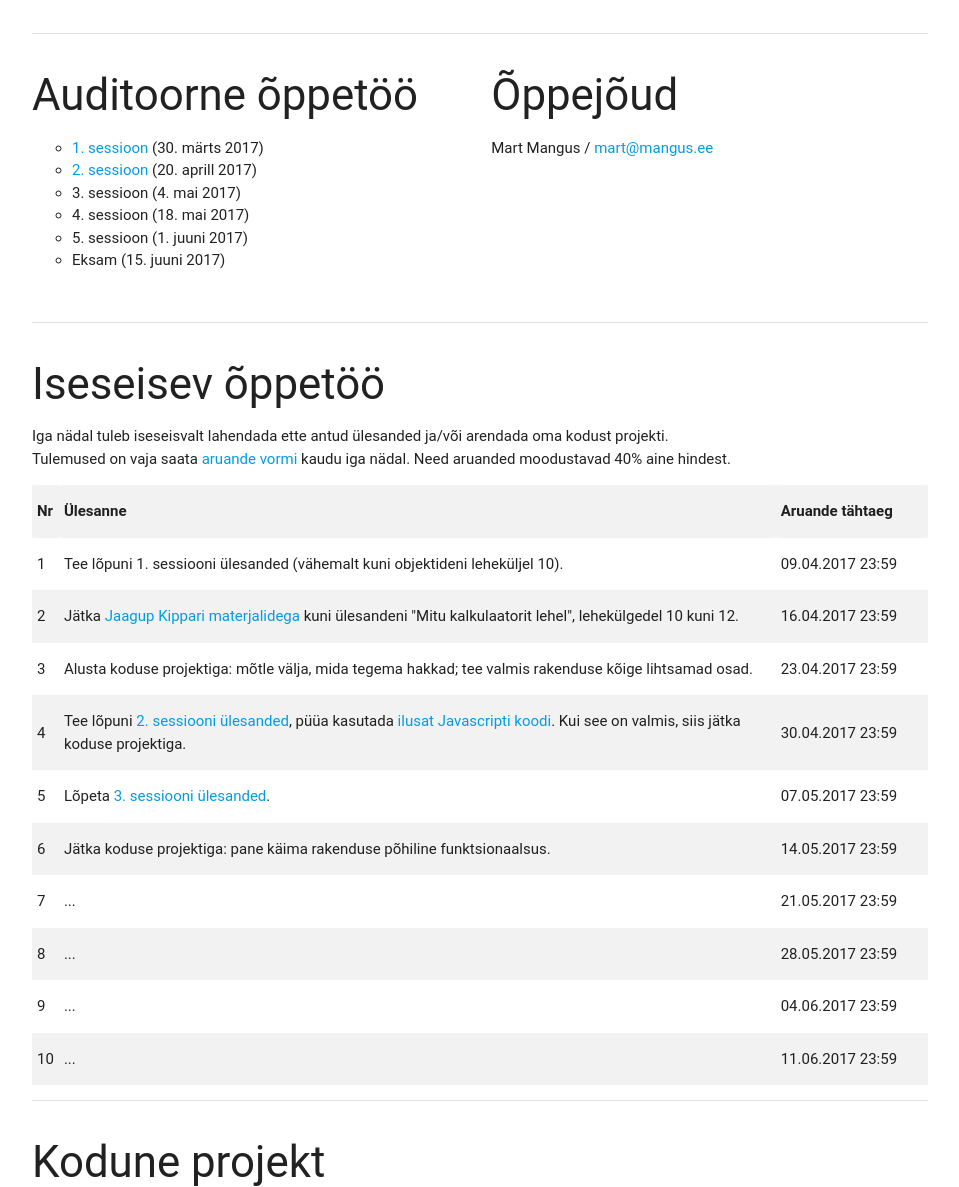
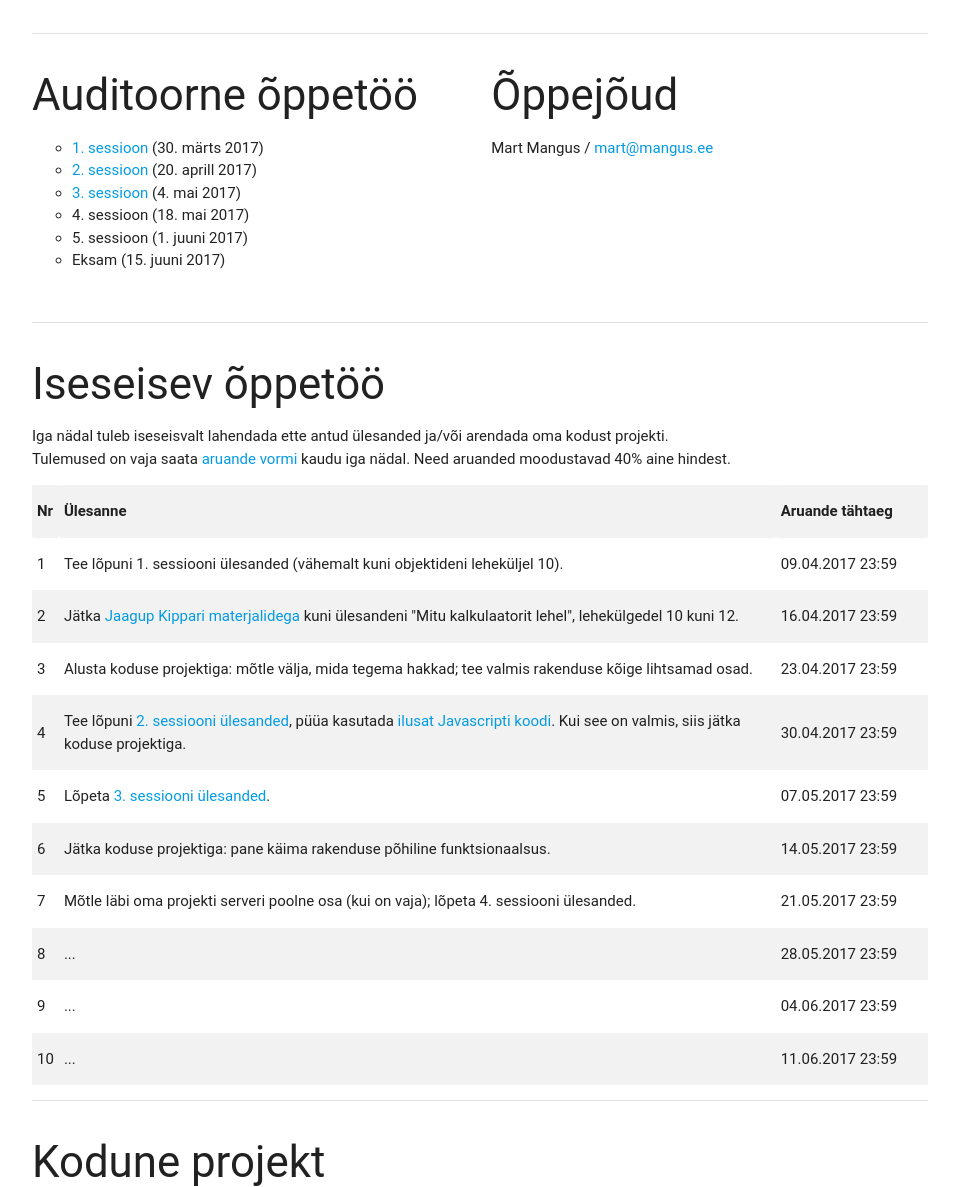
Before and after one commit to mangus/hki5002, a PHP site: page / in a window 1280 px wide. Shown: the part 162-1349 px from the top of the page, without its empty margins (160-1119 px from the left). Run offline with PHP 8.4, Linux system fonts and the light colour scheme; some web fonts are replaced.

Commit message:
Uus nädala ülesanne + ununenud lingi lisamine.

```diff
--- a/index.php
+++ b/index.php
@@ -29,7 +29,7 @@
                 <ul>
                     <li><a href="sess1/">1. sessioon</a> (30. märts 2017)</li>
                     <li><a href="sess2/">2. sessioon</a> (20. aprill 2017)</li>
-                    <li>3. sessioon (4. mai 2017)</li>
+                    <li><a href="sess2/">3. sessioon</a> (4. mai 2017)</li>
                     <li>4. sessioon (18. mai 2017)</li>
                     <li>5. sessioon (1. juuni 2017)</li>
                     <li>Eksam (15. juuni 2017)</li>
@@ -93,7 +93,7 @@
             </tr>
             <tr>
                 <td>7</td>
-                <td>...</td>
+                <td>Mõtle läbi oma projekti serveri poolne osa (kui on vaja); lõpeta 4. sessiooni ülesanded.</td>
                 <td>21.05.2017 23:59</td>
             </tr>
             <tr>
```
